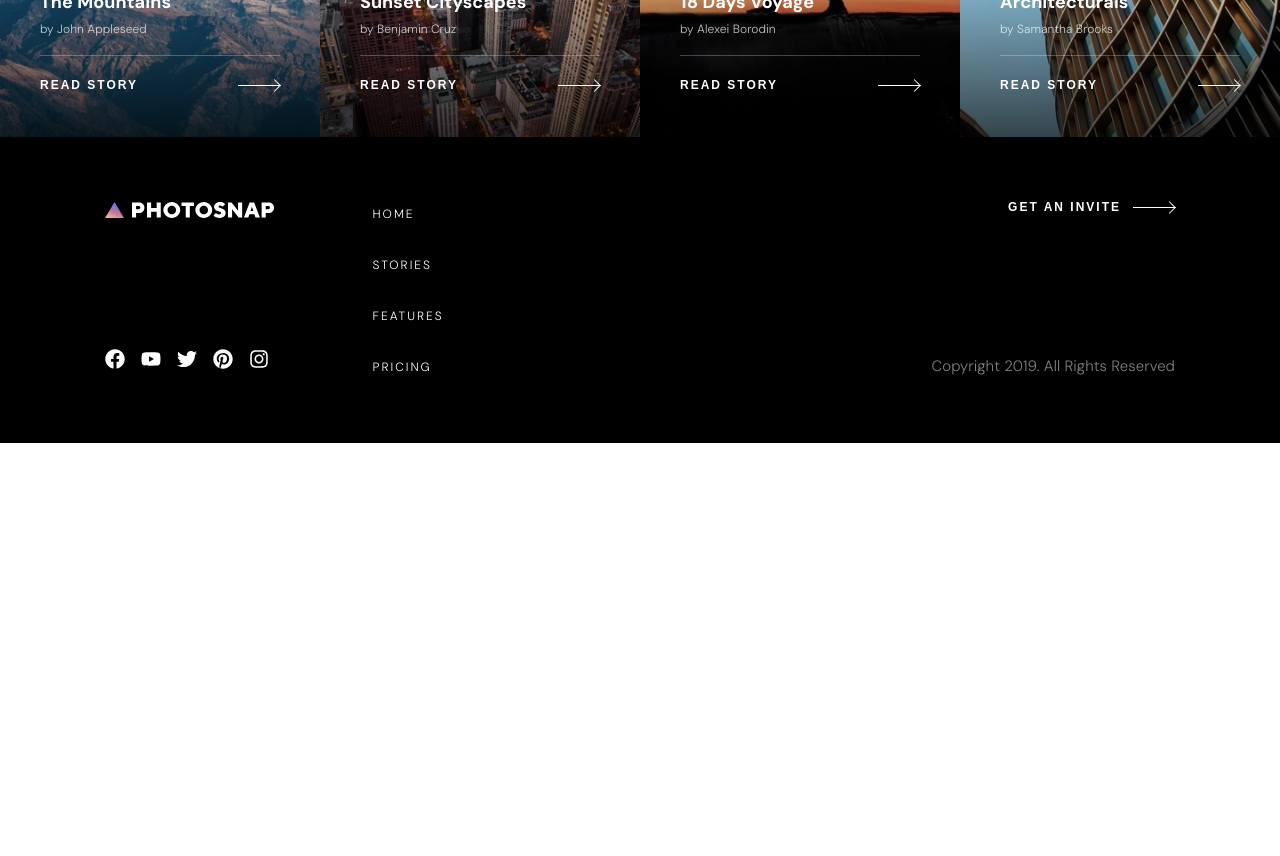
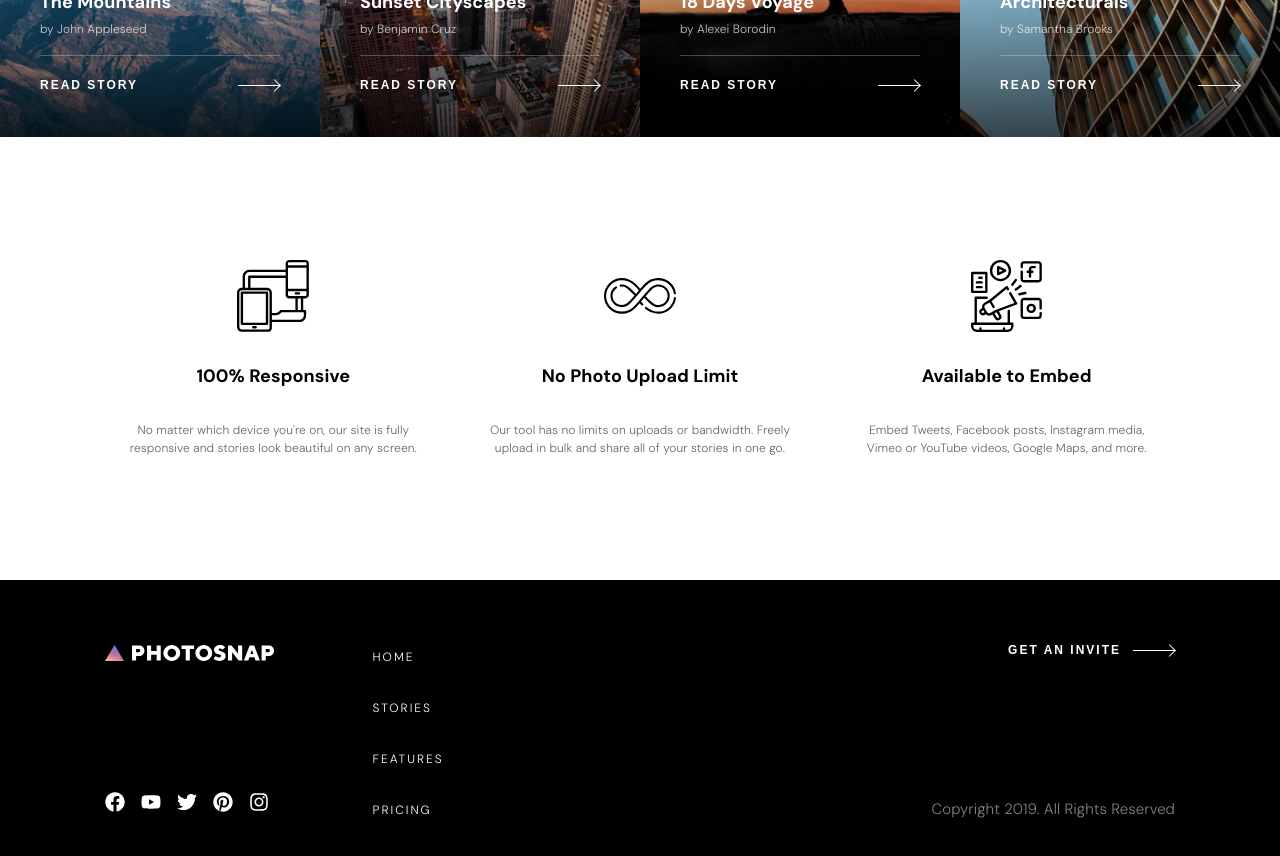
Before and after one commit to satrop/demo-photosnap, a Next.js app: page / in a window 1280 px wide. Shown: the part 2260-3116 px from the top of the page. Before the commit the page ends 2703 px from the top, so only its background shows below. Built offline with nearby package versions, Linux system fonts and the light colour scheme.

Commit message:
Implement Features section: add FeatureCard component, integrate features data, and enhance layout

```diff
--- a/src/app/features/features.scss
+++ b/src/app/features/features.scss
@@ -1,3 +1,19 @@
 .page {
   // Add features page specific styles here
 }
+
+.features-section {
+  padding: clamp(4rem, 8vw, 8rem) 0;
+}
+
+.visually-hidden {
+  position: absolute;
+  width: 1px;
+  height: 1px;
+  padding: 0;
+  margin: -1px;
+  overflow: hidden;
+  clip: rect(0, 0, 0, 0);
+  white-space: nowrap;
+  border: 0;
+}
--- a/src/app/global-scss/_layout.scss
+++ b/src/app/global-scss/_layout.scss
@@ -2,6 +2,8 @@
   // Define padding variables for consistent spacing
   --pad-sm: 1.25rem; // 20px
   --pad-md: 2.5rem; // 40px
+  --pad-lg: 8rem; // 80px
+  --pad-xl: 7.7rem; // 120px
 
   // Define max width for main content area
   --content-width: 1110px;
--- a/src/app/page.tsx
+++ b/src/app/page.tsx
@@ -1,5 +1,6 @@
 import Hero from "@/components/hero/Hero";
 import StoryCard from "@/components/story-card/StoryCard";
+import FeatureCard from "@/components/feature-card/FeatureCard";
 
 const stories = [
   {
@@ -29,6 +30,30 @@ const stories = [
     title: "Architecturals",
     author: "Samantha Brooks",
     href: "/stories/architecturals",
+  },
+];
+
+const threeFeatures = [
+  {
+    icon: "/features/desktop/responsive.svg",
+    title: "100% Responsive",
+    description: "No matter which device you're on, our site is fully responsive and stories look beautiful on any screen.",
+    width: 72,
+    height: 72,
+  },
+  {
+    icon: "/features/desktop/no-limit.svg",
+    title: "No Photo Upload Limit",
+    description: "Our tool has no limits on uploads or bandwidth. Freely upload in bulk and share all of your stories in one go.",
+    width: 72,
+    height: 36,
+  },
+  {
+    icon: "/features/desktop/embed.svg",
+    title: "Available to Embed",
+    description: "Embed Tweets, Facebook posts, Instagram media, Vimeo or YouTube videos, Google Maps, and more.",
+    width: 71,
+    height: 72,
   },
 ];
 
@@ -77,6 +102,20 @@ export default function Home() {
           ))}
         </div>
       </section>
+      <section className="features-section">
+        <div className="feature-cards-container">
+          {threeFeatures.map((feature, index) => (
+            <FeatureCard
+              key={index}
+              icon={feature.icon}
+              title={feature.title}
+              description={feature.description}
+              width={feature.width}
+              height={feature.height}
+            />
+          ))}
+        </div>
+      </section>
     </>
   );
 }
--- /dev/null
+++ b/src/components/feature-card/FeatureCard.scss
@@ -0,0 +1,69 @@
+@use "../../app/global-scss/breakpoints" as bp;
+
+// Feature Card Container Layout
+.feature-cards-container {
+  --difference: 3.5rem;
+  gap: var(--difference);
+  display: grid;
+  justify-items: center;
+  padding: var(--pad-lg) var(--pad-sm);
+  grid-template-columns: repeat(auto-fit, minmax(min(310px, 100%), 1fr));
+
+  .feature-card {
+    max-width: 310px;
+  }
+
+  &:not(:has(:nth-child(4))) {
+    grid-template-columns: 1fr;
+
+    .feature-card {
+      max-width: 475px;
+    }
+
+    @media (min-width: bp.$bp-md) {
+      grid-template-columns: repeat(auto-fit, minmax(min(210px, 100%), 1fr));
+    }
+  }
+
+  @media (min-width: bp.$bp-md) {
+    --difference: 1.875rem;
+    row-gap: 5rem;
+    padding-block: var(--pad-xl);
+
+    .feature-card {
+      max-width: 350px;
+    }
+  }
+
+  @media (min-width: bp.$bp-lg) {
+    row-gap: 6.5rem;
+  }
+}
+
+// Feature Card Layout
+.feature-card {
+  text-align: center;
+  display: flex;
+  flex-direction: column;
+  align-items: center;
+  gap: 2rem;
+
+  &__icon {
+    display: flex;
+    justify-content: center;
+    align-items: center;
+    width: 72px;
+    height: 72px;
+  }
+
+  &__title {
+    font-size: var(--lg);
+    color: var(--color-text);
+  }
+
+  &__description {
+    font-size: var(--sm);
+    line-height: 1.5;
+    opacity: 0.6;
+  }
+}
--- /dev/null
+++ b/src/components/feature-card/FeatureCard.tsx
@@ -0,0 +1,28 @@
+import Image from "next/image";
+import "./FeatureCard.scss";
+
+interface FeatureCardProps {
+  icon: string;
+  title: string;
+  description: string;
+  width?: number;
+  height?: number;
+}
+
+export default function FeatureCard({ icon, title, description, width = 72, height = 72 }: FeatureCardProps) {
+  return (
+    <div className="feature-card">
+      <div className="feature-card__icon">
+        <Image
+          src={icon}
+          alt=""
+          width={width}
+          height={height}
+          aria-hidden="true"
+        />
+      </div>
+      <h3 className="feature-card__title">{title}</h3>
+      <p className="feature-card__description">{description}</p>
+    </div>
+  );
+}
```
Also changed, not shown: src/app/features/page.tsx (+34 -0 lines), src/data/features.ts (added, +52 -0 lines).
